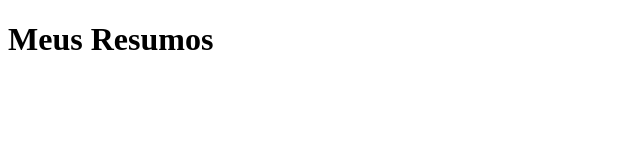
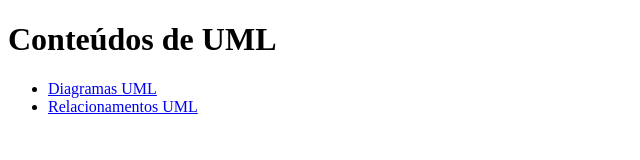
Before and after one commit to charllesdsan/resumos, a plain HTML site: page index.html in a window 1280 px wide. Shown: the whole page, without its empty margins (0-640 px from the left). Drawn offline with Linux system fonts and the light colour scheme.

Commit message:
Add UML content section to index.html

```diff
--- a/index.html
+++ b/index.html
@@ -1,9 +1,20 @@
 <!DOCTYPE html>
 <html>
-  <head>
+<head>
     <title>Meus Resumos</title>
-  </head>
-  <body>
-    <h1>Meus Resumos</h1>
-  </body>
+</head>
+<body>
+
+    <h1>Conteúdos de UML</h1>
+
+    <ul>
+        <li>
+            <a href="uml-diagramas.html">Diagramas UML</a>
+        </li>
+        <li>
+            <a href="uml-relacionamentos.html">Relacionamentos UML</a>
+        </li>
+    </ul>
+
+</body>
 </html>
```
